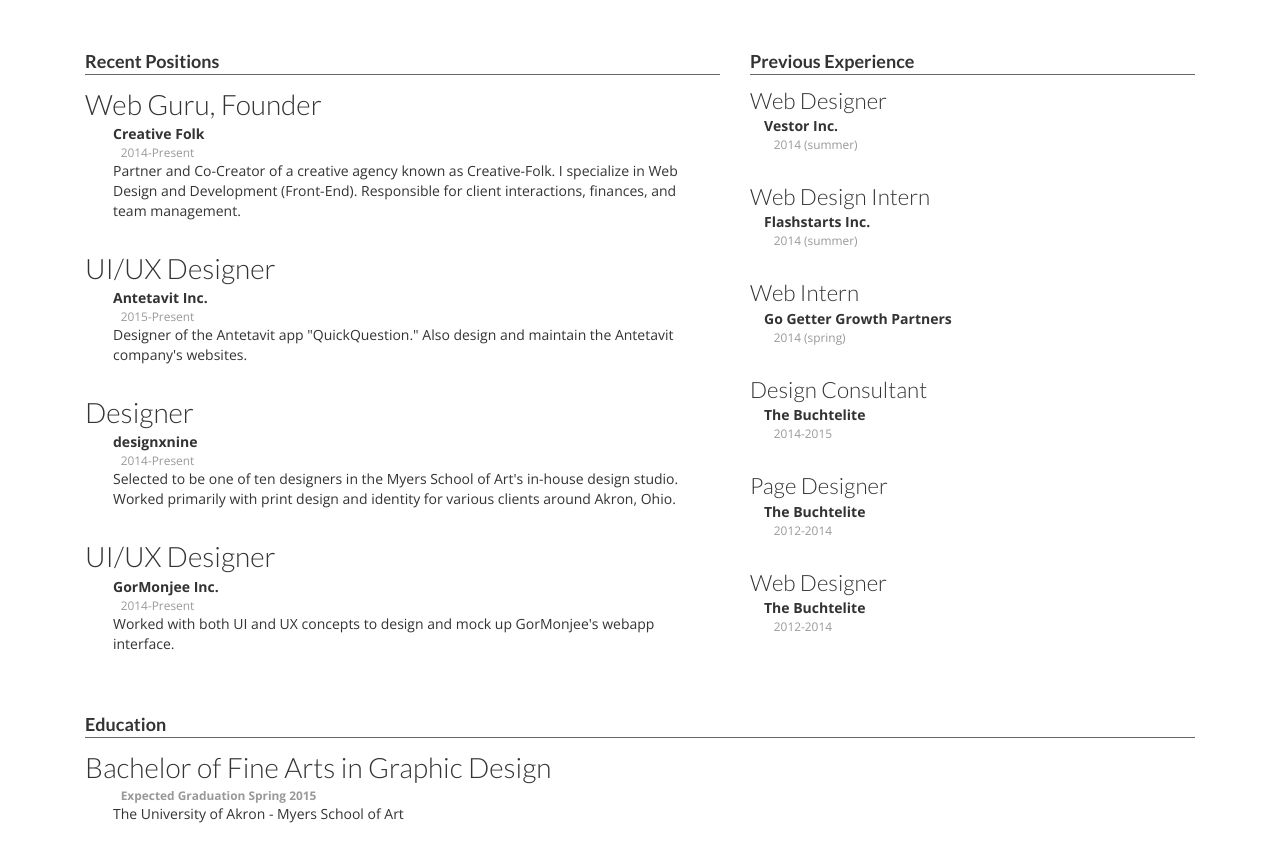
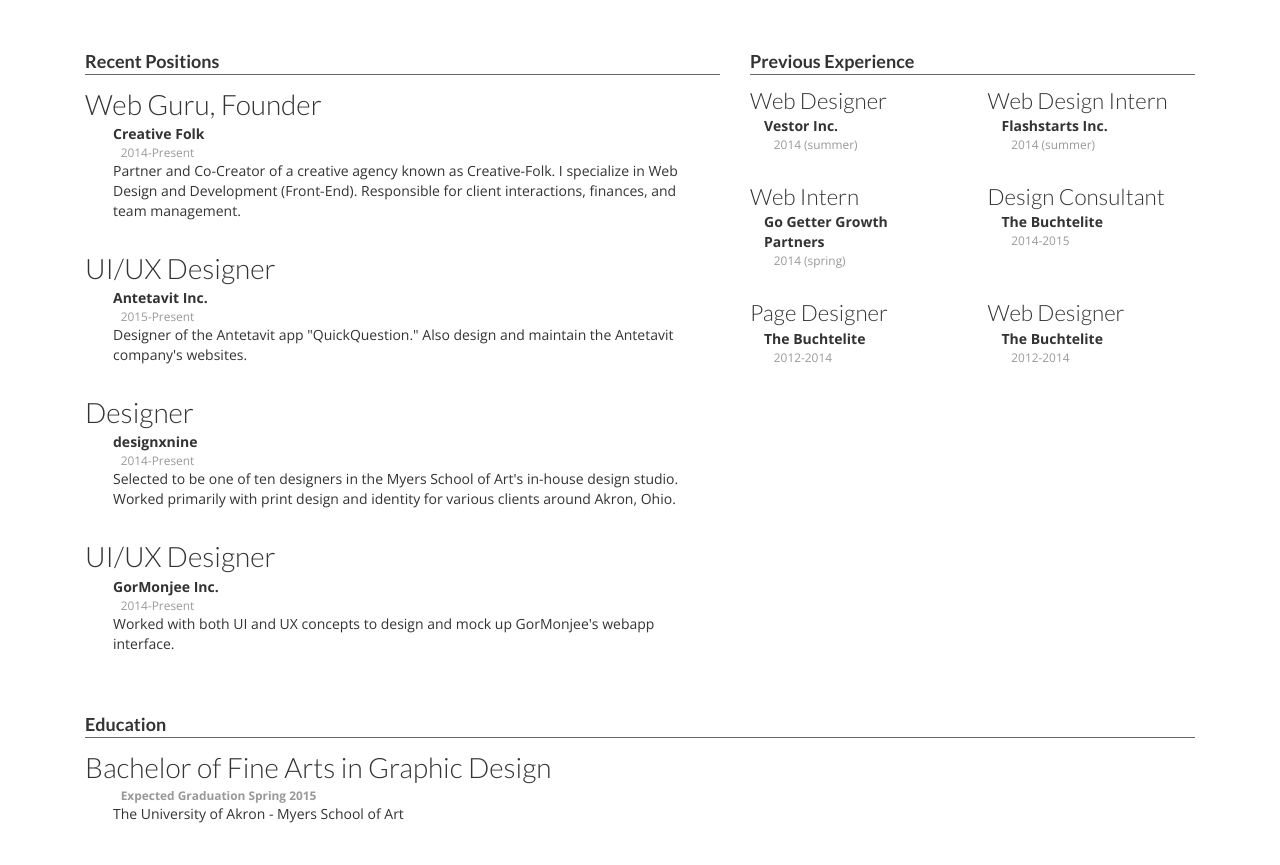
Before and after one commit to akrigline/AKrigline.com-V2, a plain HTML site: page index.html in a window 1280 px wide. Shown: the part 725-1590 px from the top of the page. Drawn offline with nearby package versions, Linux system fonts and the light colour scheme.

Commit message:
Edits to Previous

```diff
--- a/index.html
+++ b/index.html
@@ -33,7 +33,7 @@
 				<div class="scrollThroughOffset">
 					<h2>I design</h2>
 					<h1>Websites</h1>
-					<h1 class="hideme">User Interfaces, Experiences, Websites, Identities</span>
+					<h1 class="hideme">User Interfaces, Experiences, Websites, Identities</h1>
 				</div>
 			</div>
 			</header>
@@ -115,39 +115,39 @@
 						</header>
 						<dl>
 							<div class="row">
-								<div class="col-xs-6 col-sm-12 col-xl-6">
+								<div class="col-xs-6 col-sm-12 col-lg-6">
 									<dt class="position">Web Designer</dt>
 									<dd>Vestor Inc.</dd>
 									<dd class="small">2014 (summer)</dd>
 								</div>
 
-								<div class="col-xs-6 col-sm-12 col-xl-6">
+								<div class="col-xs-6 col-sm-12 col-lg-6">
 									<dt class="position">Web Design Intern</dt>
 									<dd>Flashstarts Inc.</dd>
 									<dd class="small">2014 (summer)</dd>
 								</div>
 							</div>
 							<div class="row">
-								<div class="col-xs-6 col-sm-12 col-xl-6">
+								<div class="col-xs-6 col-sm-12 col-lg-6">
 									<dt class="position">Web Intern</dt>
 									<dd>Go Getter Growth Partners</dd>
 									<dd class="small">2014 (spring)</dd>
 								</div>
 
-								<div class="col-xs-6 col-sm-12 col-xl-6">
+								<div class="col-xs-6 col-sm-12 col-lg-6">
 									<dt class="position">Design Consultant</dt>
 									<dd>The Buchtelite</dd>
 									<dd class="small">2014-2015</dd>
 								</div>
 							</div>
 							<div class="row">
-								<div class="col-xs-6 col-sm-12 col-xl-6">
+								<div class="col-xs-6 col-sm-12 col-lg-6">
 									<dt class="position">Page Designer</dt>
 									<dd>The Buchtelite</dd>
 									<dd class="small">2012-2014</dd>
 								</div>
 
-								<div class="col-xs-6 col-sm-12 col-xl-6">
+								<div class="col-xs-6 col-sm-12 col-lg-6">
 									<dt class="position">Web Designer</dt>
 									<dd>The Buchtelite</dd>
 									<dd class="small">2012-2014</dd>
```
